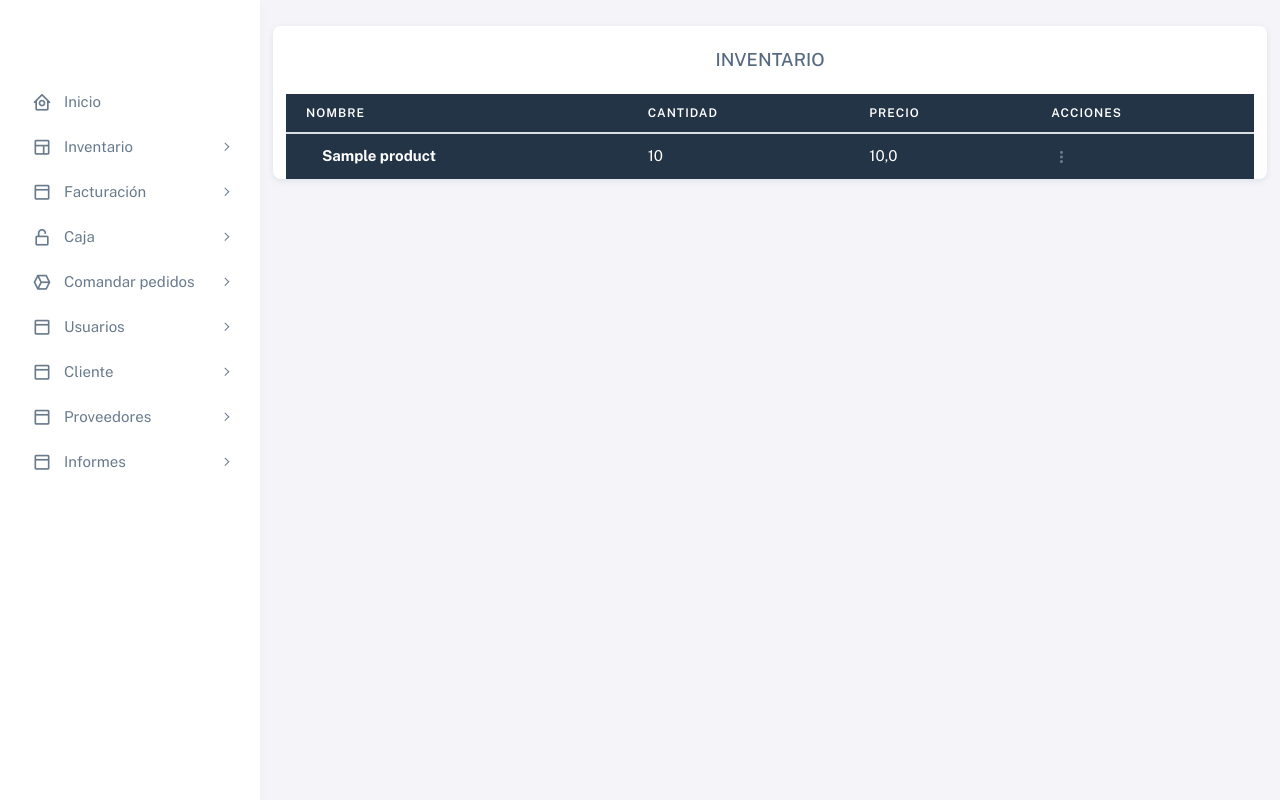
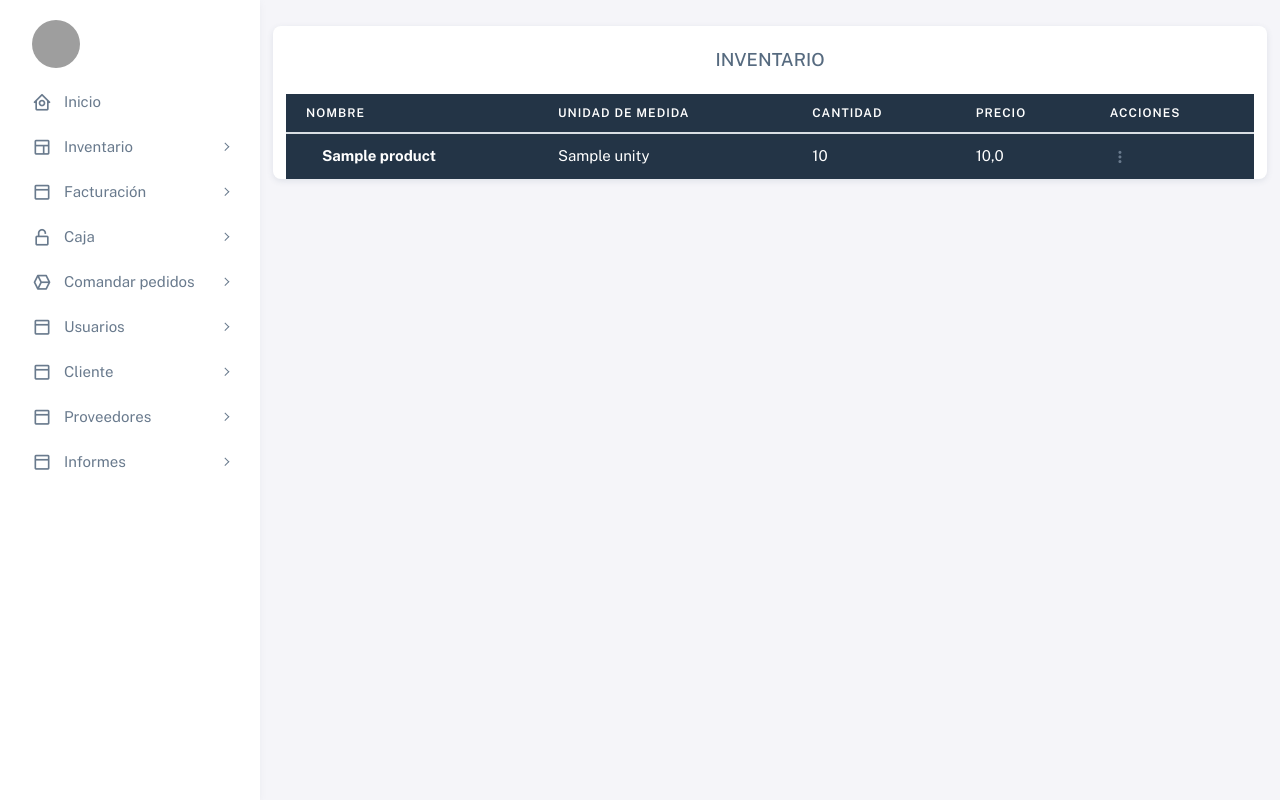
Before and after one commit to Sebas31121/ProyectoSCJM, a Django app: page /inventory/list/product in a window 1280 px wide. Run offline with Django 4.2, Linux system fonts and the light colour scheme; tables that the repository leaves empty hold one stand-in row (values such as "Sample post"); some libraries are stand-ins or nearby versions; grey boxes are pictures that could not be loaded.

Commit message:
Cambios meet 18/02/2023

```diff
--- a/core/templates/core/base/base_admin.html
+++ b/core/templates/core/base/base_admin.html
@@ -13,11 +13,9 @@
   <!-- Favicon -->
   <link rel="icon" type="image/x-icon" href="{% static 'img/favicon/favicon.ico' %}" />
   <!-- Fonts -->
-  <link rel="preconnect" href="https://fonts.googleapis.com" />
+  <link rel="preconnect" href="https://fonts.googleapis.com"/>
   <link rel="preconnect" href="https://fonts.gstatic.com" crossorigin />
-  <link
-    href="https://fonts.googleapis.com/css2?family=Public+Sans:ital,wght@0,300;0,400;0,500;0,600;0,700;1,300;1,400;1,500;1,600;1,700&display=swap"
-    rel="stylesheet" />
+  <link href="https://fonts.googleapis.com/css2?family=Public+Sans:ital,wght@0,300;0,400;0,500;0,600;0,700;1,300;1,400;1,500;1,600;1,700&display=swap" rel="stylesheet" />
   <!-- Icons. Uncomment required icon fonts -->
   <link rel="stylesheet" href="{% static 'vendor/fonts/boxicons.css' %}" />
   <!-- Core CSS -->
@@ -41,9 +39,9 @@
       <!-- Menu -->
       <aside id="layout-menu" class="layout-menu menu-vertical menu bg-menu-theme">
         <div class="app-brand demo">
-          <a href="index.html" class="app-brand-link">
+          <a href="{% url 'profile' %}" class="app-brand-link">
             <span class="app-brand-logo demo">
-              <!-- LOGO HERE -->
+              <img src="{% static 'img/avatars/Logo.jpg'%}" style="height:3rem;width:3rem;border-radius:3rem;">
             </span>
             <span class="app-brand-text demo menu-text fw-bolder ms-2">{{request.user.username}}</span>
           </a>
@@ -74,17 +72,22 @@
               </li>
               <li class="menu-item">
                 <a href="{% url 'inventory_category' %}" class="menu-link">
-                  <div data-i18n="Without menu">Crear Categoria</div>
+                  <div data-i18n="Without menu">Crear categoria</div>
                 </a>
               </li>
               <li class="menu-item">
                 <a href="{% url 'inventory_subcategory' %}" class="menu-link">
-                  <div data-i18n="Without navbar">Crear Subcategoria</div>
+                  <div data-i18n="Without navbar">Crear subcategoria</div>
                 </a>
               </li>
               <li class="menu-item ">
                 <a href="{% url 'inventory_product' %}" class="menu-link">
-                  <div data-i18n="Container">Crear Producto</div>
+                  <div data-i18n="Container">Crear producto</div>
+                </a>
+              </li>
+              <li class="menu-item ">
+                <a href="{% url 'inventory_unity' %}" class="menu-link">
+                  <div data-i18n="Container">Crear unidad de medida</div>
                 </a>
               </li>
             </ul>
--- a/core/templates/core/index.html
+++ b/core/templates/core/index.html
@@ -3,5 +3,4 @@
             <!-- Content -->
             {% block page_content%}
             <h1>Vacio</h1>
-
             {% endblock page_content %}
--- a/inventory/models.py
+++ b/inventory/models.py
@@ -5,22 +5,27 @@ from shared.models import CommonModel
 class Category(models.Model):
     #Creacion de Atributos
     name=models.CharField(max_length=80,help_text="Nombre de la Categoria", unique=True)
-
     def __str__(self) -> str:
         return self.name
+
 class SubCategory(models.Model):
     category=models.ForeignKey(Category,on_delete=models.CASCADE,related_name="fkcategory")
     name=models.CharField(max_length=80,help_text="Nombre de la Subcategoria", unique=True)
+    def __str__(self) -> str:
+        return f"{self.name}"
 
+class Unity(models.Model):
+    name=models.CharField(max_length=80,help_text="Unidad de medida", unique=True)
     def __str__(self) -> str:
-        return f"{self.name} - {self.category}"
+        return self.name
+
 class Product(models.Model):
     name=models.CharField("Nombre del Producto",max_length=80,help_text="Nombre del Producto")
-    description=models.CharField("Descripcion",max_length=200,help_text="Descripción del producto")
+    description=models.CharField("Descripcion",max_length=200,help_text="Descripción del producto",blank=True,null=True)
     price=models.FloatField("Precio",default=0,help_text="Precio del producto")
     stock=models.IntegerField("Cantidad",default=0,help_text="En existencia")
+    unity=models.ForeignKey(Unity,on_delete=models.CASCADE,related_name="product_unity",blank=True,null=True,verbose_name="Unidad de medida")
     category=models.ForeignKey(Category,on_delete=models.CASCADE,related_name="product_category",blank=True,null=True,verbose_name="Categoria")
     subcategory=models.ForeignKey(SubCategory,on_delete=models.CASCADE,related_name="product_subcategory",blank=True,null=True,verbose_name="Subcategoria")
-
     def __str__(self) -> str:
         return f"{self.name} - {self.description} - {self.price} - {self.stock}"
--- a/inventory/templates/inventory/inventory_list.html
+++ b/inventory/templates/inventory/inventory_list.html
@@ -11,6 +11,7 @@
       <thead>
         <tr>
           <th>Nombre</th>
+          <th>Unidad de medida</th>
           <th>Cantidad</th>
           <th>Precio</th>
           <th>Acciones</th>
@@ -20,6 +21,7 @@
         {% for product in products %}
         <tr>
           <td><i class="fab fa-angular fa-lg text-danger me-3"></i> <strong>{{product.name}}</strong></td>
+          <td>{{product.unity}}</td>
           <td>{{product.stock}}</td>
           <td>{{product.price}}</td>
           <td>
@@ -28,10 +30,8 @@
                 <i class="bx bx-dots-vertical-rounded"></i>
               </button>
               <div class="dropdown-menu">
-                <a class="dropdown-item" href="{% url 'inventory_update_product' product.id %}"><i
-                    class="bx bx-edit-alt me-1"></i>Editar producto</a>
-                <a class="dropdown-item" href="javascript:void(0);"><i class="bx bx-trash me-1"></i>Eliminar
-                  producto</a>
+                <a class="dropdown-item" href="{% url 'inventory_update_product' product.id %}"><i class="bx bx-edit-alt me-1"></i>Editar producto</a>
+                <a class="dropdown-item" href="javascript:void(0);"><i class="bx bx-trash me-1"></i>Eliminar producto</a>
               </div>
             </div>
           </td>
--- a/inventory/urls.py
+++ b/inventory/urls.py
@@ -1,10 +1,11 @@
 from django.urls import path,include
-from .views import createCategoryView,createSubcategoryView,createProductView,editCategoryView,editSubcategoryView,editProductView,ListProductView
+from .views import createCategoryView,createSubcategoryView,createProductView,editCategoryView,editSubcategoryView,editProductView,ListProductView,createUnityView
 urlpatterns = [
     path('inventory/list/product', ListProductView.as_view(), name='inventory_list' ),
     path('inventory/new/category', createCategoryView, name='inventory_category' ),
     path('inventory/new/subcategory', createSubcategoryView, name='inventory_subcategory' ),
     path('inventory/new/product', createProductView, name='inventory_product'),
+    path('inventory/new/unity', createUnityView, name='inventory_unity'),
     path('inventory/<pk>/update/category', editCategoryView, name='inventory_update_category'),
     path('inventory/<pk>/update/subcategory', editSubcategoryView, name='inventory_update_subcategory'),
     path('inventory/<pk>/update/product', editProductView, name='inventory_update_product'),
--- a/inventory/views.py
+++ b/inventory/views.py
@@ -1,7 +1,7 @@
 from django.shortcuts import render,HttpResponseRedirect,get_object_or_404
 from django.views.generic import ListView
-from .forms import CategoryForm,SubCategoryForm,ProductForm
-from .models import Category,SubCategory,Product
+from .forms import CategoryForm,SubCategoryForm,ProductForm,UnityForm
+from .models import Category,SubCategory,Product,Unity
 from django.contrib.auth.decorators import login_required
 
 @login_required(login_url='/accounts/login/')
@@ -63,7 +63,6 @@ def createProductView (request):
             form_inventory.save()
     return render(request,template_name,{'title':'SCJM-Crear Producto','title_form':"Crear Producto",'form':form_inventory})
 
-
 class ListProductView(ListView):
     template_name = "inventory/inventory_list.html"
     model = Product
@@ -78,3 +77,15 @@ def editProductView (request,pk):
         productform.save()
         return HttpResponseRedirect('/inventory/new/product')
     return render(request,template_name,{'title':'SCJM-Actualizar Producto','title_form':"Actualizar Producto",'form':productform})
+
+@login_required(login_url='/account/login/')
+def createUnityView (request):
+    template_name='inventory/inventory_form.html'
+    form_inventory={}
+    if request.method=='GET':
+        form_inventory=UnityForm()
+    if request.method=='POST':
+        form_inventory=UnityForm(request.POST)
+        if form_inventory.is_valid():
+            form_inventory.save()
+    return render(request,template_name,{'title':'SCJM-Crear Unidad de medida','title_form':"Crear unidad de medida",'form':form_inventory})
```
Also changed, not shown: inventory/forms.py (+12 -2 lines).
